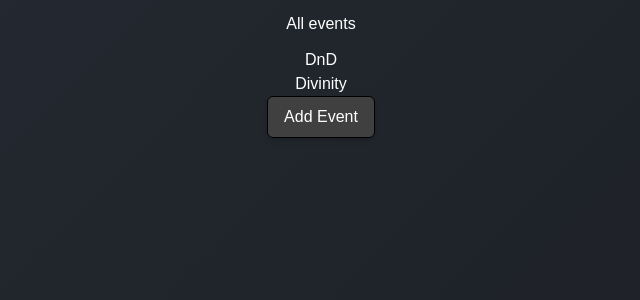
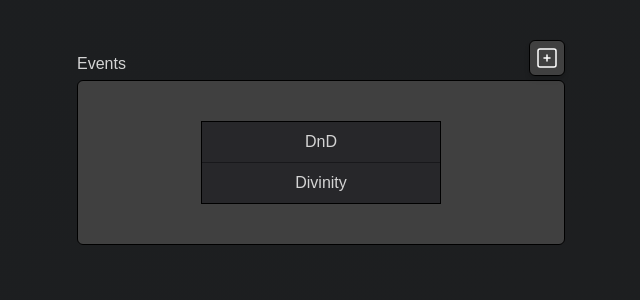
Before and after one commit to adbc-0/event_manager, a Next.js app: page /events in a window 1280 px wide. Shown: the top 300 px of the page, without its empty margins (319-959 px from the left). Built offline with nearby package versions, Linux system fonts and the light colour scheme; a web font is replaced by a local one.

Commit message:
Style events list view

```diff
--- a/src/app/api/events/actions.ts
+++ b/src/app/api/events/actions.ts
@@ -15,7 +15,7 @@ export async function DeleteEvent(
 
 export async function PostEvent(formData: FormData) {
     const newEventName = formData.get("event_name");
-    await postgres`SELECT * FROM events`;
+    // await postgres`SELECT * FROM events`;
     revalidatePath(`/events`);
 }
 
--- a/src/app/events/NewEvent.tsx
+++ b/src/app/events/NewEventAction.tsx
@@ -1,23 +1,31 @@
 "use client";
 
 import { useRef } from "react";
+import Image from "next/image";
 
+import addIcon from "~/public/new.svg";
 import { PostEvent } from "../api/events/actions";
 import { Button } from "~/components/Button/Button";
 import { GlassmorphicPane } from "~/components/GlassmorphicPane/GlassmorphicPane";
 
-export function NewEvent() {
+export function NewEventAction() {
     const dialogRef = useRef<HTMLDialogElement | null>(null);
 
     return (
         <>
             <Button
+                type="button"
                 theme="BASIC"
-                type="button"
-                className="py-2 px-4 "
+                className="w-9 h-9"
                 onClick={() => dialogRef.current?.showModal()}
             >
-                Add Event
+                <Image
+                    src={addIcon}
+                    className="cursor-pointer m-auto"
+                    width={24}
+                    height={24}
+                    alt="edit username"
+                />
             </Button>
             <dialog ref={dialogRef} className="p-0 rounded-md">
                 <GlassmorphicPane innerClassName="py-8 px-12">
--- a/src/app/events/page.tsx
+++ b/src/app/events/page.tsx
@@ -1,7 +1,7 @@
 import { Metadata } from "next";
 import Link from "next/link";
 
-import { NewEvent } from "./NewEvent";
+import { NewEventAction } from "./NewEventAction";
 
 type EventResponse = {
     id: number;
@@ -28,19 +28,29 @@ export default async function Calendar() {
     const events = await fetchEvents();
     return (
         <div className="text-center">
-            <h1 className="py-3">All events</h1>
-            <div>
-                {events.length ? (
-                    events.map(({ id, name }) => (
-                        <div key={id}>
-                            <Link href={`/events/${id}`}>{name}</Link>
+            <div className="max-w-lg m-auto pt-10 px-3">
+                <div className="flex justify-between items-end">
+                    <h2>Events</h2>
+                    <NewEventAction />
+                </div>
+                <div className="border border-black bg-neutral-700 mt-1 rounded-md">
+                    {events.length ? (
+                        <div className="my-10 w-60 m-auto border border-black">
+                            {events.map(({ id, name }) => (
+                                <Link
+                                    key={id}
+                                    href={`/events/${id}`}
+                                    className="block py-2 bg-zinc-800 hover:brightness-110 last:border-b-0 border-b border-b-zinc-900"
+                                >
+                                    {name}
+                                </Link>
+                            ))}
                         </div>
-                    ))
-                ) : (
-                    <p>No events have been created</p>
-                )}
+                    ) : (
+                        <h3 className="py-3">No created events were found</h3>
+                    )}
+                </div>
             </div>
-            <NewEvent />
         </div>
     );
 }
--- a/src/app/globals.css
+++ b/src/app/globals.css
@@ -4,12 +4,12 @@
 
 @layer base {
     html {
-        @apply text-white;
+        @apply text-neutral-300;
         @apply bg-neutral-800;
     }
 
     dialog {
-        @apply text-white;
+        @apply text-neutral-300;
         @apply bg-transparent;
     }
 
@@ -19,7 +19,7 @@
 }
 
 body {
-    background: linear-gradient(135deg, #232931 10%, #1b1d21 100%);
+    background: linear-gradient(135deg, #1c1e20 10%, #1e1f20 100%);
 }
 
 /* body {
--- a/src/app/page.tsx
+++ b/src/app/page.tsx
@@ -4,7 +4,12 @@ export default function Home() {
     return (
         <div className="flex flex-col items-center justify-between p-24">
             <section>
-                <Link href="/events">Events</Link>
+                <Link
+                    href="/events"
+                    className="block bg-neutral-700 py-3 px-10 border border-black"
+                >
+                    Events
+                </Link>
             </section>
         </div>
     );
```
Also changed, not shown: public/new.svg (added).
